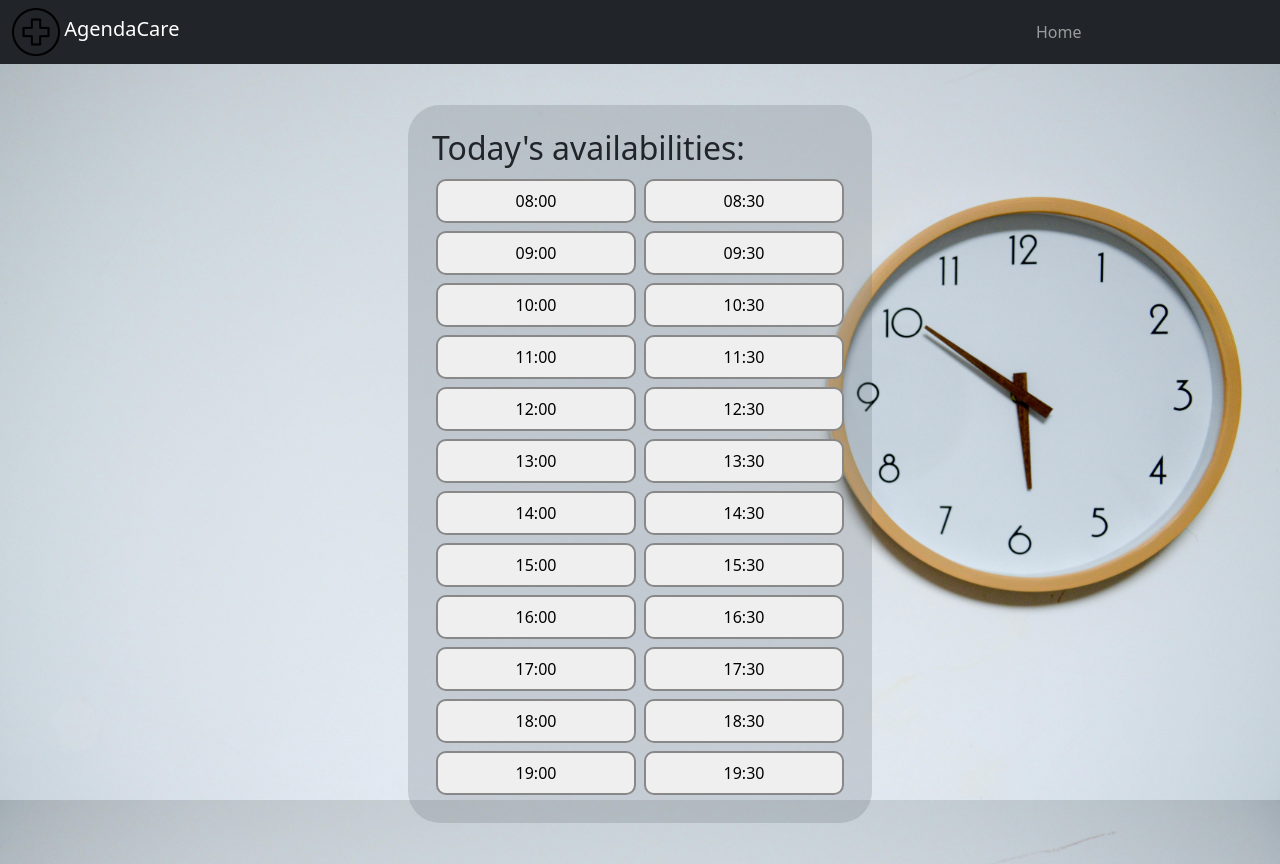
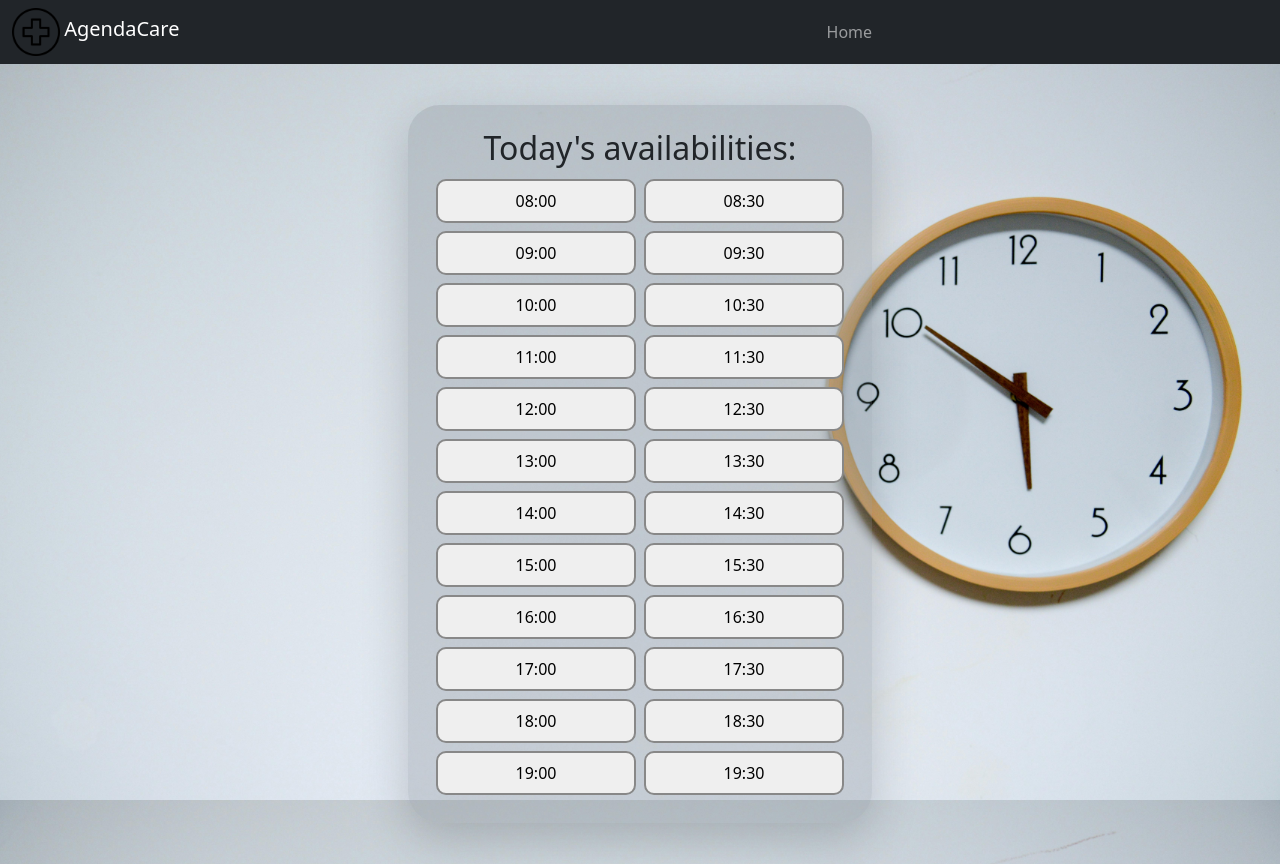
Before and after one commit to Kaelirk/WebAppProject, a PHP site: page /availabilities.php in a window 1280 px wide. Run offline with PHP 8.4, Linux system fonts and the light colour scheme; data that the repository does not hold is empty.

Commit message:
Added shadows

```diff
--- a/availabilities.php
+++ b/availabilities.php
@@ -12,10 +12,9 @@
 
 <body class="bg-image-schedule">
 <section class="availabilities d-flex justify-content-center align-items-center vh-100">
-  <div class="availabilities-bg bg-secondary bg-opacity-25 d-inline-flex p-4 rounded-5">
+  <div class="availabilities-bg bg-secondary bg-opacity-25 d-inline-flex p-4 rounded-5 shadow-lg">
     <div class="wrapper d-flex flex-column justify-content-center align-items-center">
-      <div class="availabilites-table">
-        <h2>Today's availabilities: </h2>
+      <h2 text-align-center >Today's availabilities: </h2>
       <div id="slots-container"></div>
         <script>
           //running the taken.api.php to return the taken slots from the database as an array of JSON string
@@ -71,7 +70,6 @@
         </script>
      </div>
   </div>
-  </div>
 </section
 </body>
 </html>
--- a/classes/appts-view.class.php
+++ b/classes/appts-view.class.php
@@ -8,7 +8,7 @@ class ApptsView extends Appts {
             echo '<h4>'.$userId['appt_start'].'</h4>';
             echo '<p>'.$userId['name']. ' with Stephen Ferns'. '</p>';
             echo 'Requested on: ' .$userId['created_at'];
-            echo '<hr>';
+            echo '<hr size="10" width="300px;" color="black">';
         }
     }
 
--- a/header.php
+++ b/header.php
@@ -18,11 +18,11 @@
 <!-- Bootstrap was chosen as it provides easy to use style classes that can be integrated straight into the HTML -->
 <nav class="navbar navbar-expand-sm bg-dark navbar-dark">
   <div class="container-fluid">
-    <div class="navbar-header col-4">
+    <div class="navbar-header col-2">
       <img src="/images/hospital.png"  alt="Logo" width="48" height="48">
       <a class="navbar-brand" href="profile.php">AgendaCare</a>
     </div>
-    <div class="navbar-header col-4">
+    <div class="navbar-header col-8">
       <ul class="navbar-nav justify-content-center">
         <!-- the home button on the navbar loads the login page when no session is active and loads the profile page when a session is active -->
         <li class="active nav-item"><a class="nav-link" <?php if(isset($_SESSION["userid"])){
@@ -41,7 +41,7 @@
         <li class="nav-item"><a class="nav-link" href="Invoices.php">Invoices & Payments</a></li> <!-- this page is pretty much just here to populate the navbar -->
       </ul>
     </div>
-    <div class="navbar-header col-4">
+    <div class="navbar-header col-2">
       <ul class="nav flex-column align-items-end">
         <!-- The code below checks if the session global variable called "userid" is set, in which case it will load the useruid and a logout button.-->
         <?php
--- a/patientapptlist.php
+++ b/patientapptlist.php
@@ -11,11 +11,12 @@
 <body class="bg-image-schedule">
 <?php if(isset($_SESSION["userid"])){?>
 <section class="availabilities d-flex justify-content-center align-items-center min-vh-100">
-  <div class="availabilities-bg bg-secondary bg-opacity-50 d-inline-flex p-3 rounded-5">
+  <div class="availabilities-bg bg-secondary bg-opacity-50 d-inline-flex p-3 rounded-5 shadow-lg">
     <div class="wrapper d-flex flex-column justify-content-center align-items-center">
       <div class="availabilites-table"></div>
 
       <h2>Your appointments: </h2>
+      <br>
       <?php
       $apptsInfo->showAppts($_SESSION["userid"]);
       ?>
--- a/physioagenda.php
+++ b/physioagenda.php
@@ -13,7 +13,7 @@
 <body class="bg-image-schedule">
 <?php if((isset($_SESSION["userid"])) && ($_SESSION["userid"] == "1")){?>
 <section class="bookings d-flex justify-content-center align-items-center vh-100">
-  <div class="bookings-bg bg-secondary bg-opacity-25 d-inline-flex p-4 rounded-5">
+  <div class="bookings-bg bg-secondary bg-opacity-25 d-inline-flex p-4 rounded-5 shadow-lg">
     <div class="wrapper d-flex flex-column justify-content-center align-items-center">
       <h2>Your schedule for today: </h2>
       <div id="slots-container"></div> <!-- a div is prepared to contain each of the bookings loops throughout in the bookings.forEach() method. -->
--- a/profilesettings.php
+++ b/profilesettings.php
@@ -12,8 +12,8 @@
 <body class="bg-image-profile">
 <?php if(isset($_SESSION["userid"])){?>
  <section class="profile" >
-    <div class="wrapper d-flex justify-content-center" >
-        <div class="profile-bg bg-secondary bg-opacity-75 m-5 p-3 rounded-4" style="width: 600px">
+    <div class="wrapper d-flex justify-content-center " >
+        <div class="profile-bg bg-secondary bg-opacity-75 m-5 p-3 rounded-4 shadow-lg" style="width: 600px">
             <div class="profile-setings">
                 <h3>PROFILE SETTINGS</h3>
                 <!-- the code below is a form that user's can fill in and save to the database to update the information on their profile page. -->
```
Also changed, not shown: index.php (+5 -6 lines), profile.php (+4 -4 lines). Lines whose indentation alone changed are shown as unchanged.
